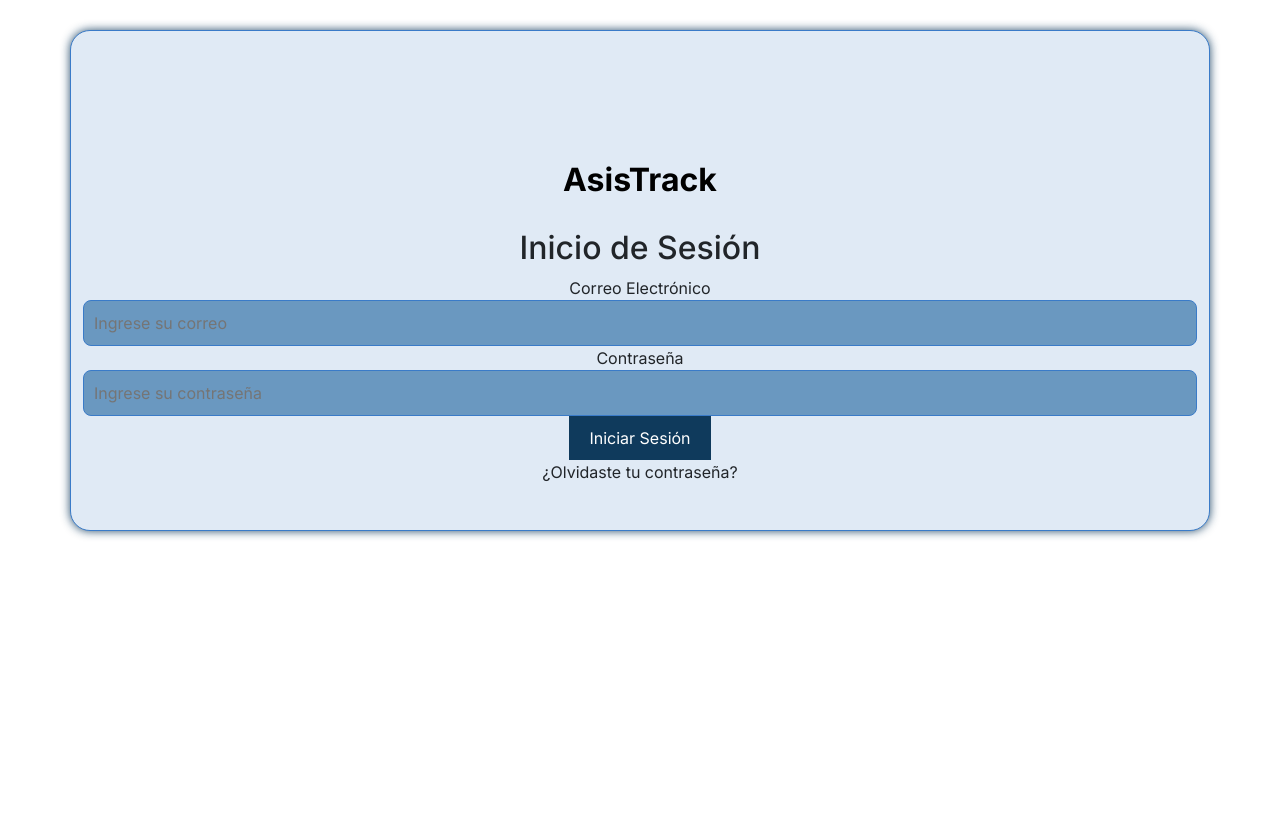
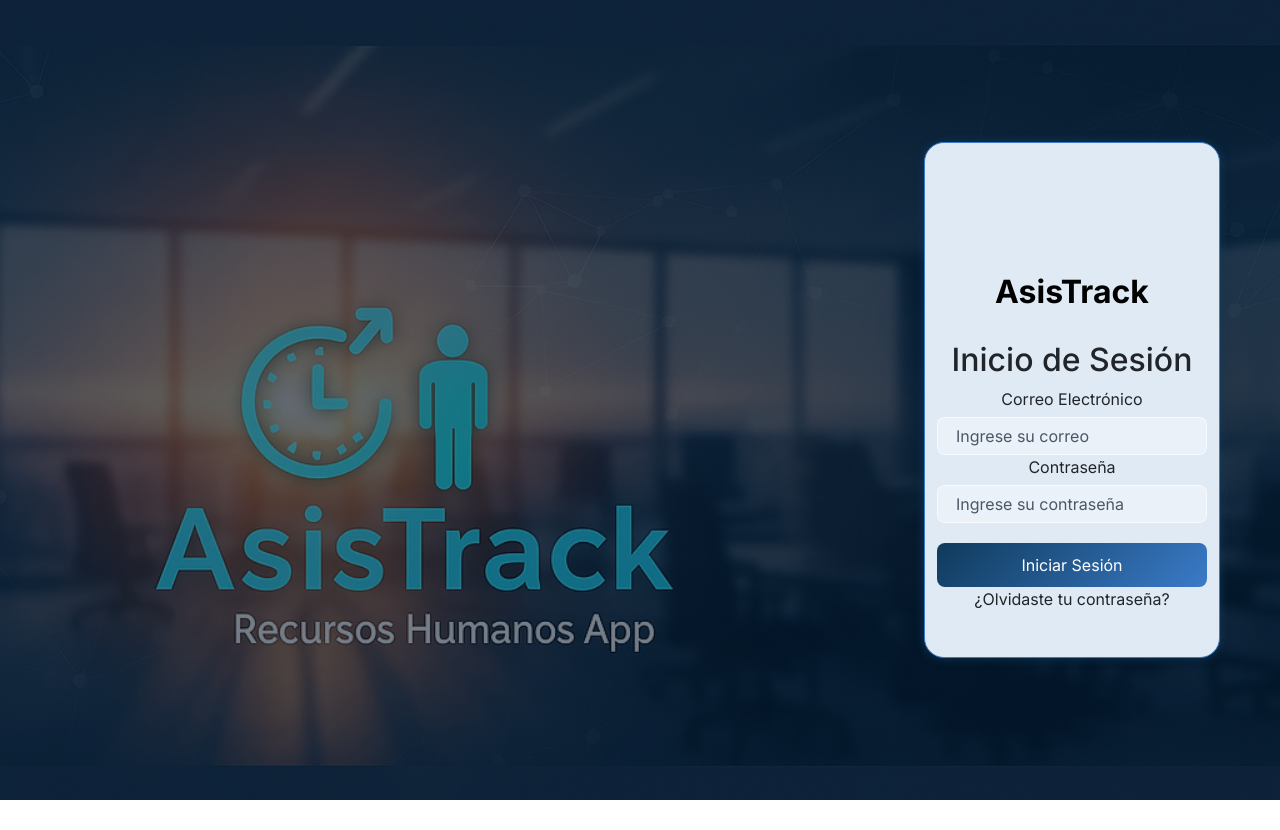
Before and after one commit to ScaryStack/asisTrackWeb, a React (Vite) app: page / in a window 1280 px wide. After the commit the page ends 800 px from the top, so only its background shows below. Built offline with nearby package versions, Linux system fonts and the light colour scheme.

Commit message:
Se agran diseños y diseño de login con botstrap y css

```diff
--- /dev/null
+++ b/src/Styles/Login.css
@@ -0,0 +1,127 @@
+/* FONDO LOGIN */
+.login-background {
+  min-height: 100vh;
+  width: 100%;
+  background: url("../assets/ImagenInicioLogin.png") center / cover no-repeat;
+  position: relative;
+  overflow-x: hidden;
+}
+
+/* CAPA OSCURA */
+.login-background::before {
+  content: "";
+  position: absolute;
+  inset: 0;
+  background-color: rgba(6, 22, 41, 0.55);
+}
+
+/* Mantener contenido encima */
+.login-background > * {
+  position: relative;
+  z-index: 1;
+}
+
+/* CONTENEDOR LOGIN (GLASS) */
+.login-container {
+  width: 100%;
+  max-width: 420px;
+  padding: 1.5rem;
+
+  background: rgba(255, 255, 255, 0.22);
+  backdrop-filter: blur(12px);
+  -webkit-backdrop-filter: blur(12px);
+
+  border-radius: 20px;
+  border: 1px solid rgba(255, 255, 255, 0.35);
+  box-shadow: 0 10px 30px rgba(0, 0, 0, 0.35);
+
+  text-align: center;
+}
+
+/* INPUTS */
+.login-background input {
+  width: 100%;
+  height: 38px;
+  padding: 10px 18px;
+  margin-top: 6px;
+
+  border-radius: 8px;
+  border: 1px solid rgba(255, 255, 255, 0.6);
+  background: rgba(255, 255, 255, 0.35);
+  color: #061629;
+}
+
+.login-background input::placeholder {
+  color: rgba(6, 22, 41, 0.7);
+}
+
+/* BOTÓN */
+.login-background button {
+  width: 100%;
+  height: 44px;
+  margin-top: 20px;
+
+  background: linear-gradient(135deg, #0f3a5c, #3a7bc8);
+  color: #fff;
+  border: none;
+  border-radius: 8px;
+
+  cursor: pointer;
+  transition: transform 0.2s ease, box-shadow 0.2s ease;
+}
+
+.login-background button:hover {
+  transform: translateY(-2px);
+  box-shadow: 0 6px 18px rgba(15, 58, 92, 0.6);
+}
+
+/* TEXTOS */
+.login-form h1 {
+  font-size: clamp(1.6rem, 2.4vw, 2rem);
+  margin-bottom: 0.75rem;
+}
+
+.login-form h2 {
+  font-size: clamp(1.1rem, 1.8vw, 1.35rem);
+  margin-bottom: 1.25rem;
+}
+
+/* COLOR TEXTO FORMULARIO */
+.login-form {
+  color: #ffffff;
+}
+/* COLOR TEXTO TITULO */
+.login-form h1 {
+  color: #298aad;
+}
+
+
+/* ESTILO OJO CONTRASEÑA */
+
+/* WRAPPER */
+.password-wrapper {
+  position: relative;
+  width: 100%;
+}
+
+/* INPUT */
+.password-wrapper input {
+  width: 100%;
+  padding-right: 42px; /* espacio para el ojo */
+}
+
+/* OJO DENTRO */
+.password-eye {
+  position: absolute;
+  right: 14px;
+  top: 50%;
+  transform: translateY(-50%);
+
+  cursor: pointer;
+  font-size: 1.15rem;
+  color: rgba(6, 22, 41, 0.7);
+}
+
+.password-eye:hover {
+  color: #0f3a5c;
+}
--- a/src/pages/Login.tsx
+++ b/src/pages/Login.tsx
@@ -1,6 +1,19 @@
+import "../styles/login.css";
 import { LoginForm } from "../components/shared/LoginForm";
-import "../global.css"
 
 export const Login = () => {
-  return <LoginForm />;
+  return (
+    <div className="login-background">
+      <div className="container-fluid min-vh-100">
+        <div className="row min-vh-100 align-items-center justify-content-end">
+
+          {/* COLUMNA DEL LOGIN */}
+          <div className="col-12 col-sm-10 col-md-6 col-lg-4 col-xl-3 me-lg-5">
+            <LoginForm />
+          </div>
+
+        </div>
+      </div>
+    </div>
+  );
 };
```
